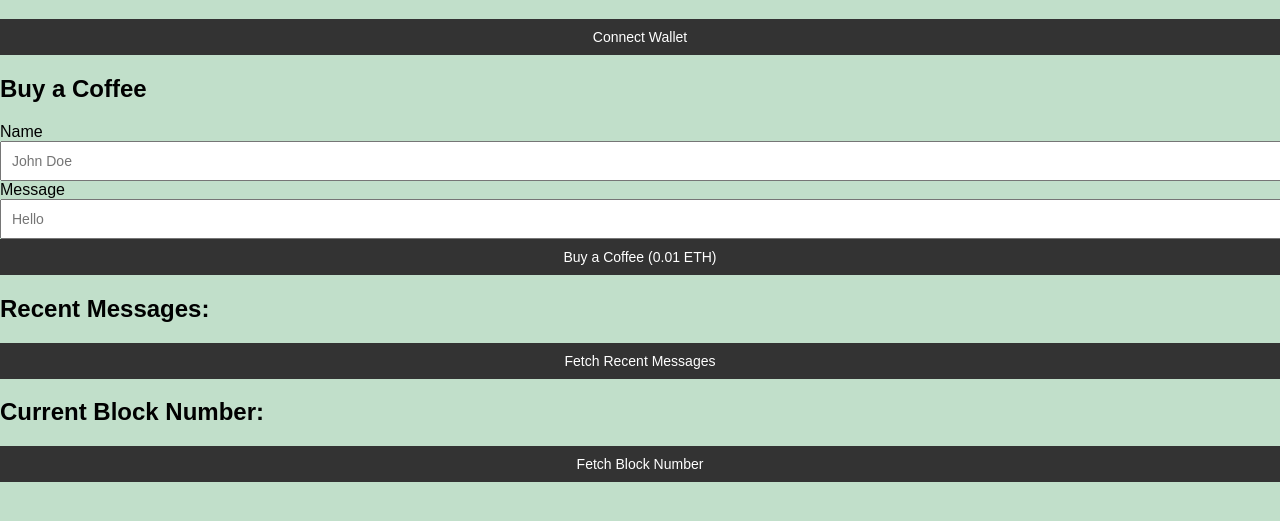
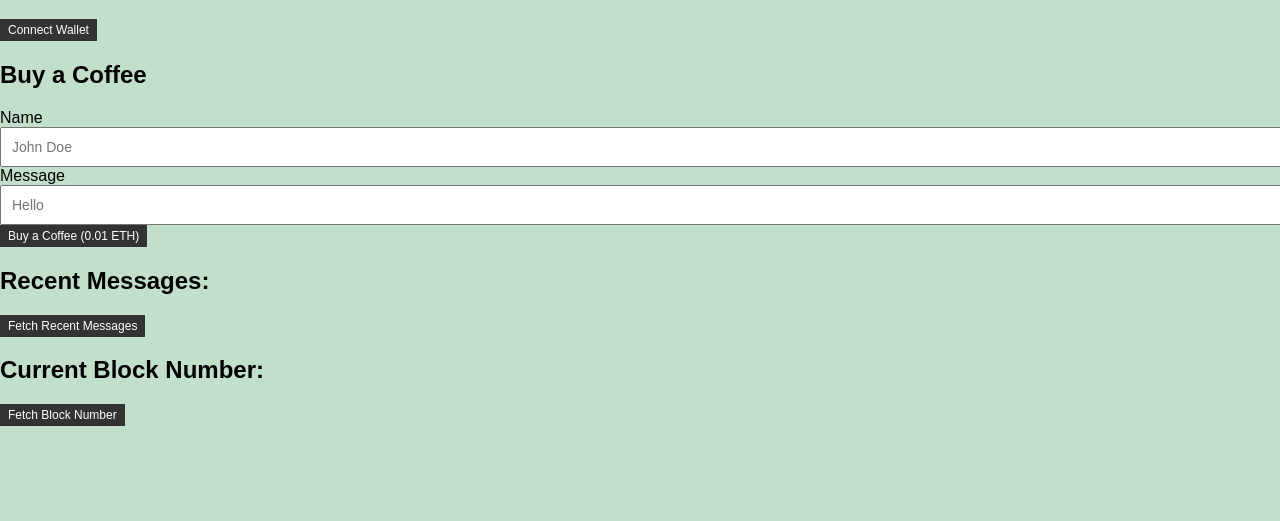
Before and after one commit to AskBlockchain/Buy_Me_A_Coffee_HTML, a website: page index.html in a window 1280 px wide. Shown: the part 101-622 px from the top of the page. Drawn offline with Linux system fonts and the light colour scheme.

Commit message:
Smaller Buttons

```diff
--- a/index.html
+++ b/index.html
@@ -12,7 +12,7 @@
 <body>
     <h1>Buy Me A Coffee</h1>
     <div id="user-info">
-        <button id="connect-wallet">Connect Wallet</button>
+        <button class="small-button" id="connect-wallet">Connect Wallet</button>
     </div>
 
 
@@ -22,19 +22,19 @@
         <input type="text" id="name" placeholder="John Doe">
         <label for="message">Message</label>
         <input type="text" id="message" placeholder="Hello">
-        <button id="buy-coffee">Buy a Coffee (0.01 ETH)</button>
+        <button class="small-button" id="buy-coffee">Buy a Coffee (0.01 ETH)</button>
     </div>
 
     <div>
         <h2>Recent Messages:</h2>
-        <button id="fetchRecentMessagesBtn">Fetch Recent Messages</button>
+        <button class="small-button" id="fetchRecentMessagesBtn">Fetch Recent Messages</button>
         <ul id="recentMessages"></ul>
     </div>
 
 
     <div>
         <h2>Current Block Number:</h2>
-        <button id="fetchBlockNumberBtn">Fetch Block Number</button>
+        <button class="small-button" id="fetchBlockNumberBtn">Fetch Block Number</button>
         <p id="blockNumber"></p>
     </div>
 
--- a/style.css
+++ b/style.css
@@ -55,3 +55,12 @@ button {
     margin: 0;
     padding: 0;
 }
+
+/* Add this class to your buttons */
+.small-button {
+    padding: 4px 8px; /* Adjust the padding (top/bottom, left/right) as needed */
+    font-size: 12px; /* Adjust the font size as needed */
+    width: auto;
+    white-space: nowrap;
+    /* Add any other desired styles */
+  }
```
